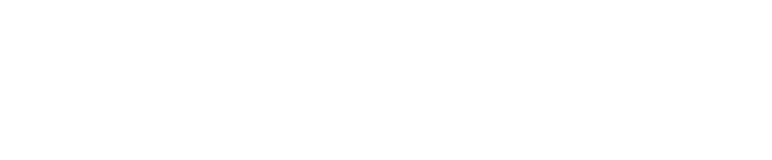
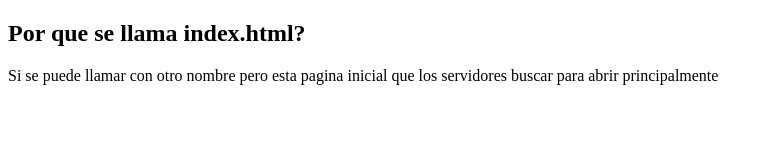
Before and after one commit to ospinajuanp/DefinitivoHTMLCSSPlatzi, a plain HTML site: page index.html in a window 1280 px wide. Shown: the whole page, without its empty margins (0-772 px from the left). Drawn offline with Linux system fonts and the light colour scheme.

Commit message:
Clase #1 index.html

```diff
--- a/index.html
+++ b/index.html
@@ -7,6 +7,21 @@
     <title>Bienvenidos</title>
 </head>
 <body>
+    <header>
 
+    </header>
+    <main>
+        <div>
+            <div>
+                <h2>Por que se llama index.html?</h2>
+            </div>
+            <div>
+                Si se puede llamar con otro nombre pero esta pagina inicial que los servidores buscar para abrir principalmente
+            </div>
+        </div>
+    </main>
+    <footer>
+
+    </footer>
 </body>
 </html>
```
